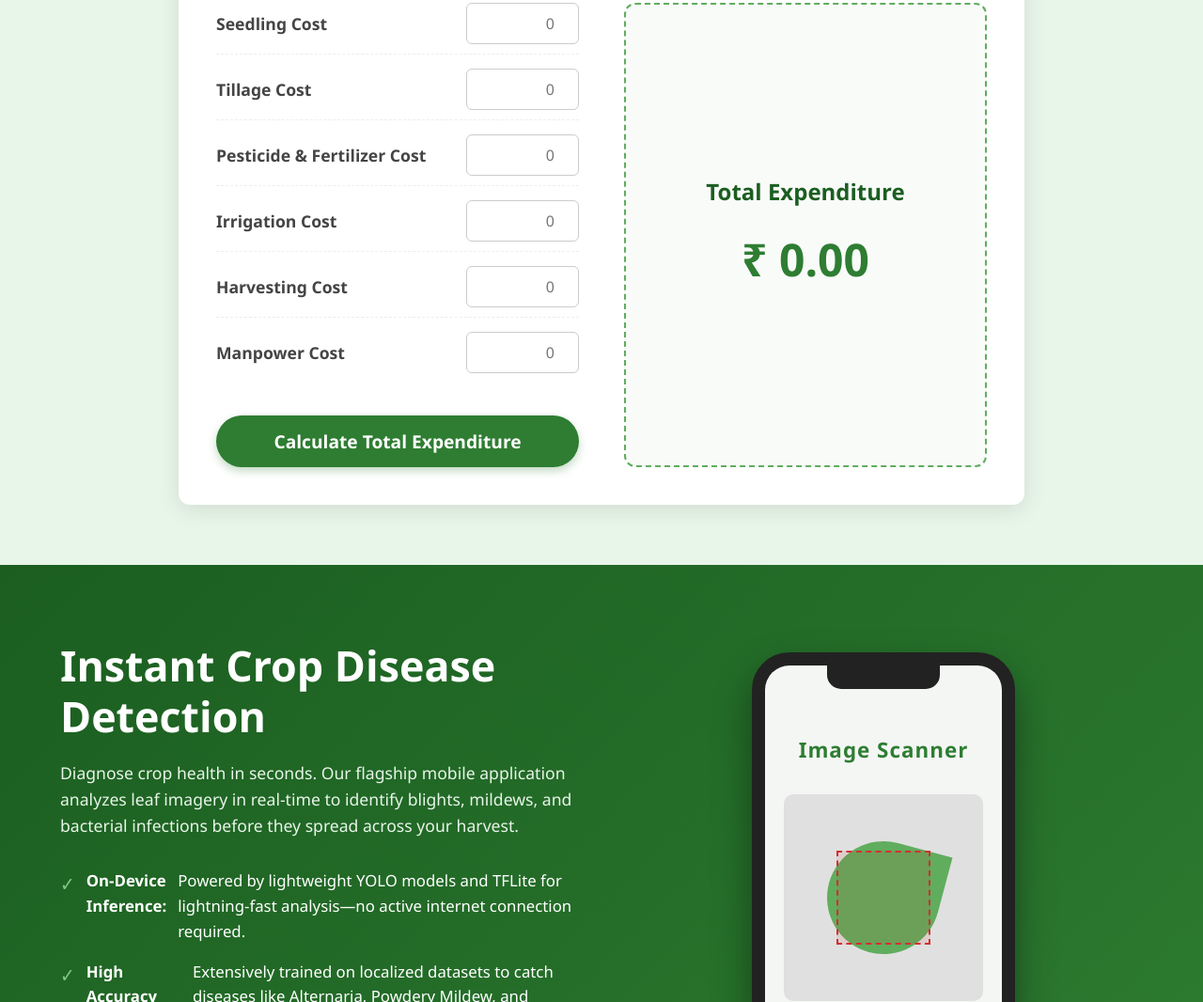
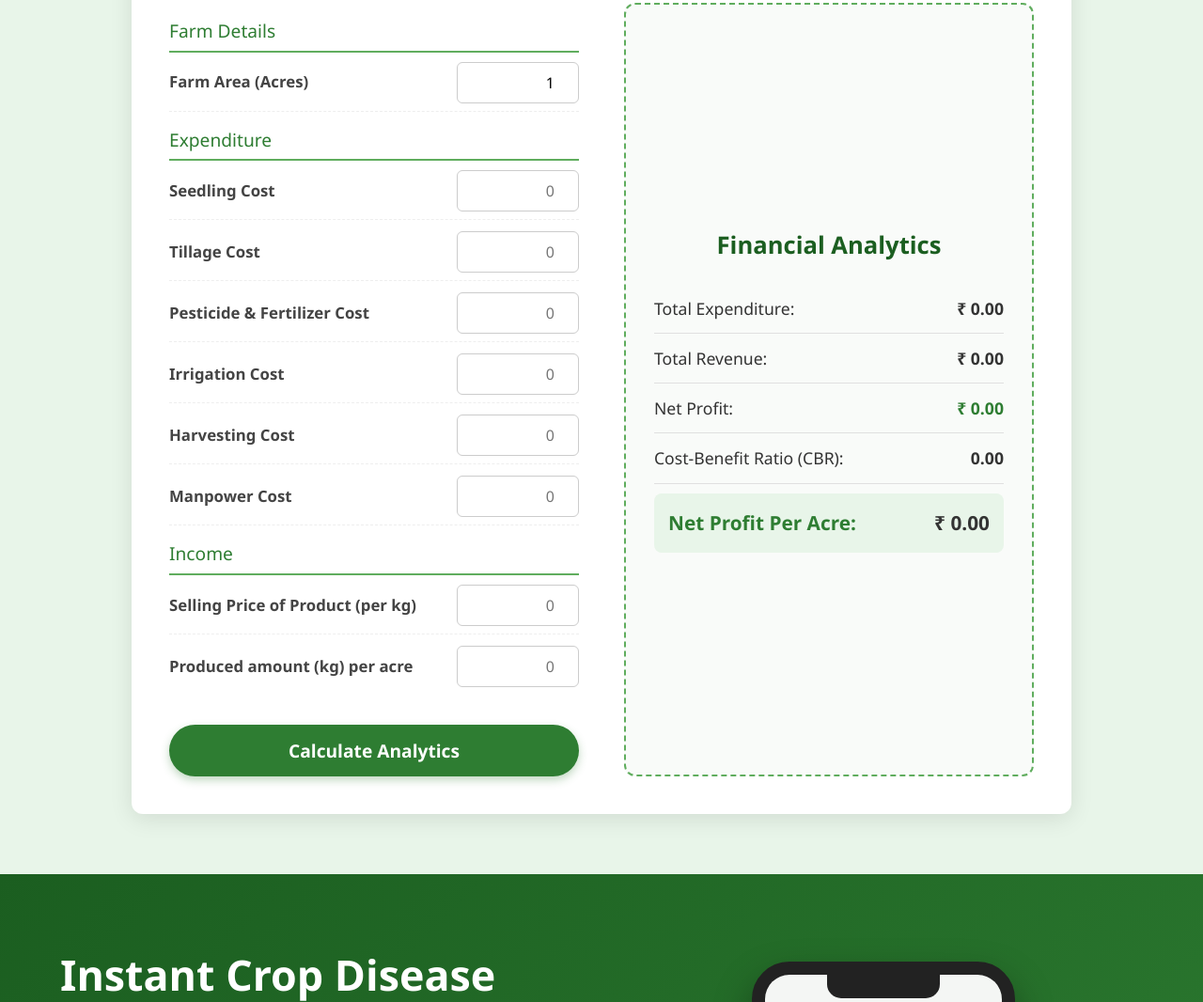
Before and after one commit to Sayan-gamer/Sayan-gamer.github.io, a plain HTML site: page index.html in a window 1280 px wide. Shown: the part 1671-2737 px from the top of the page at 94% size. Drawn offline with Linux system fonts and the light colour scheme.

Commit message:
upate of the acres

```diff
--- a/index.html
+++ b/index.html
@@ -47,24 +47,21 @@
         /* --- Mobile Navbar Responsive CSS --- */
         @media (max-width: 900px) {
             nav {
-                flex-direction: column; /* Stacks Logo above Links */
+                flex-direction: column;
                 align-items: stretch;
                 gap: 1rem;
                 padding: 1rem;
             }
             .nav-links {
                 width: 100%;
-                overflow-x: auto; /* Enables horizontal scrolling */
-                flex-wrap: nowrap; /* Forces one line for all buttons */
-                -webkit-overflow-scrolling: touch; /* Smooth scroll on iOS */
+                overflow-x: auto;
+                flex-wrap: nowrap;
+                -webkit-overflow-scrolling: touch;
                 padding-bottom: 5px;
-                /* Hide scrollbar for cleaner look */
                 -ms-overflow-style: none;
                 scrollbar-width: none;
             }
-            .nav-links::-webkit-scrollbar {
-                display: none;
-            }
+            .nav-links::-webkit-scrollbar { display: none; }
         }
 
         /* Global Section Titles */
@@ -80,7 +77,6 @@
         .slide-content h2 { font-size: 3rem; margin-bottom: 10px; font-weight: 700; text-transform: capitalize; }
         .slide-content p { font-size: 1.2rem; max-width: 700px; margin: 0 auto; }
 
-        /* Slider Navigation Arrows */
         .slider-arrow { position: absolute; top: 50%; transform: translateY(-50%); background: rgba(0,0,0,0.4); color: white; border: none; font-size: 2rem; padding: 15px 20px; cursor: pointer; z-index: 10; transition: 0.3s; user-select: none; }
         .slider-arrow:hover { background: var(--primary); }
         .arrow-prev { left: 0; border-radius: 0 5px 5px 0; }
@@ -95,23 +91,27 @@
         .about-content p { font-size: 1.15rem; color: #555; margin-bottom: 1.5rem; }
         .about-content p:last-child { margin-bottom: 0; }
 
-        /* 3. Cost Cutting / Benefit Calculator (Side-by-Side) */
+        /* 3. Cost Cutting / Benefit Calculator */
         .calculator-section { padding: 4rem 5%; background: #e8f5e9; }
-        .calc-wrapper { display: flex; justify-content: center; align-items: stretch; gap: 3rem; max-width: 900px; margin: 0 auto; background: white; padding: 2.5rem; border-radius: 12px; box-shadow: 0 5px 25px rgba(0,0,0,0.1); }
-        .calc-inputs { flex: 1; min-width: 300px; }
-        .calc-results { flex: 1; display: flex; flex-direction: column; justify-content: center; min-width: 300px; }
+        .calc-wrapper { display: flex; justify-content: center; align-items: stretch; gap: 3rem; max-width: 1000px; margin: 0 auto; background: white; padding: 2.5rem; border-radius: 12px; box-shadow: 0 5px 25px rgba(0,0,0,0.1); }
+        .calc-inputs { flex: 1; min-width: 320px; }
+        .calc-results { flex: 1; display: flex; flex-direction: column; justify-content: center; min-width: 320px; }
 
-        .calc-row { display: flex; justify-content: space-between; align-items: center; margin-bottom: 15px; border-bottom: 1px dashed #eee; padding-bottom: 10px; }
-        .calc-row label { font-size: 1.1rem; font-weight: 600; color: #444; }
-        .calc-row input { width: 120px; padding: 10px; border: 1px solid #ccc; border-radius: 6px; font-size: 1rem; text-align: right; transition: 0.3s; }
+        .calc-row { display: flex; justify-content: space-between; align-items: center; margin-bottom: 12px; border-bottom: 1px dashed #eee; padding-bottom: 8px; }
+        .calc-row label { font-size: 1.05rem; font-weight: 600; color: #444; }
+        .calc-row input { width: 130px; padding: 10px; border: 1px solid #ccc; border-radius: 6px; font-size: 1rem; text-align: right; transition: 0.3s; }
         .calc-row input:focus { border-color: var(--primary); outline: none; box-shadow: 0 0 5px rgba(46,125,50,0.3); }
+        .input-group-title { font-size: 1.2rem; color: var(--primary); margin-top: 15px; margin-bottom: 10px; border-bottom: 2px solid var(--primary-light); padding-bottom: 5px; }
 
         .calc-btn { width: 100%; padding: 14px; margin-top: 20px; background: var(--primary); color: white; font-size: 1.2rem; font-weight: bold; border: none; border-radius: 30px; cursor: pointer; transition: 0.3s; box-shadow: 0 4px 10px rgba(46, 125, 50, 0.3); }
         .calc-btn:hover { background: var(--dark); transform: translateY(-2px); }
 
-        .total-box { padding: 40px 20px; background: var(--bg); border: 2px dashed var(--primary-light); border-radius: 12px; text-align: center; height: 100%; display: flex; flex-direction: column; justify-content: center; }
-        .total-box h3 { color: var(--dark); font-size: 1.5rem; margin-bottom: 15px; }
-        .total-amount { color: var(--primary); font-size: 3rem; font-weight: 800; display: block; }
+        .total-box { padding: 30px; background: var(--bg); border: 2px dashed var(--primary-light); border-radius: 12px; height: 100%; display: flex; flex-direction: column; justify-content: center; }
+        .total-box h3 { color: var(--dark); font-size: 1.6rem; margin-bottom: 20px; text-align: center; }
+
+        .result-row { display: flex; justify-content: space-between; align-items: center; padding: 12px 0; border-bottom: 1px solid #e0e0e0; font-size: 1.1rem; }
+        .result-row:last-child { border-bottom: none; margin-top: 10px; font-size: 1.3rem; font-weight: bold; color: var(--primary); background: #e8f5e9; padding: 15px; border-radius: 8px; }
+        .result-row span.val { font-weight: bold; color: #333; }
 
         @media (max-width: 768px) {
             .calc-wrapper { flex-direction: column; gap: 2rem; }
@@ -155,7 +155,6 @@
             <a href="#contact">Contact Us</a>
             <a href="#login" class="login-btn">Login / Register</a>
 
-            <!-- Language Selector -->
             <div class="lang-selector">
                 <select id="language" onchange="changeLanguage()">
                     <option value="en">English</option>
@@ -233,13 +232,20 @@
         </div>
     </section>
 
-    <!-- 3. Cost Cutting / Cost Benefit Calculator (Left/Right Layout) -->
+    <!-- 3. Cost Cutting / Cost Benefit Calculator -->
     <section class="calculator-section" id="calculator">
         <h2 class="section-title">Cost Benefit Calculator</h2>
         <div class="calc-wrapper">
 
             <!-- Left Side: Input Values -->
             <div class="calc-inputs">
+                <div class="input-group-title">Farm Details</div>
+                <div class="calc-row">
+                    <label for="area">Farm Area (Acres)</label>
+                    <input type="number" id="area" placeholder="1" min="0.1" step="0.1" value="1" oninput="calculateExpenditure()">
+                </div>
+
+                <div class="input-group-title">Expenditure</div>
                 <div class="calc-row">
                     <label for="seedling">Seedling Cost</label>
                     <input type="number" id="seedling" placeholder="0" min="0" oninput="calculateExpenditure()">
@@ -260,19 +266,49 @@
                     <label for="harvest">Harvesting Cost</label>
                     <input type="number" id="harvest" placeholder="0" min="0" oninput="calculateExpenditure()">
                 </div>
-                <div class="calc-row" style="border-bottom: none;">
+                <div class="calc-row">
                     <label for="manpower">Manpower Cost</label>
                     <input type="number" id="manpower" placeholder="0" min="0" oninput="calculateExpenditure()">
                 </div>
 
-                <button class="calc-btn" onclick="calculateExpenditure()">Calculate Total Expenditure</button>
+                <div class="input-group-title">Income</div>
+                <div class="calc-row">
+                    <label for="pricePerKg">Selling Price of Product (per kg)</label>
+                    <input type="number" id="pricePerKg" placeholder="0" min="0" oninput="calculateExpenditure()">
+                </div>
+                <div class="calc-row" style="border-bottom: none;">
+                    <label for="yieldPerAcre">Produced amount (kg) per acre</label>
+                    <input type="number" id="yieldPerAcre" placeholder="0" min="0" oninput="calculateExpenditure()">
+                </div>
+
+                <button class="calc-btn" onclick="calculateExpenditure()">Calculate Analytics</button>
             </div>
 
-            <!-- Right Side: Calculated Total Output -->
+            <!-- Right Side: Calculated Analytics Output -->
             <div class="calc-results">
                 <div class="total-box">
-                    <h3>Total Expenditure</h3>
-                    <span class="total-amount">₹ <span id="total-output">0.00</span></span>
+                    <h3>Financial Analytics</h3>
+
+                    <div class="result-row">
+                        <span>Total Expenditure:</span>
+                        <span class="val">₹ <span id="total-output">0.00</span></span>
+                    </div>
+                    <div class="result-row">
+                        <span>Total Revenue:</span>
+                        <span class="val">₹ <span id="rev-output">0.00</span></span>
+                    </div>
+                    <div class="result-row">
+                        <span>Net Profit:</span>
+                        <span class="val" style="color: var(--primary);">₹ <span id="net-profit">0.00</span></span>
+                    </div>
+                    <div class="result-row">
+                        <span>Cost-Benefit Ratio (CBR):</span>
+                        <span class="val"><span id="cbr-output">0.00</span></span>
+                    </div>
+                    <div class="result-row">
+                        <span>Net Profit Per Acre:</span>
+                        <span class="val">₹ <span id="profit-acre-output">0.00</span></span>
+                    </div>
                 </div>
             </div>
 
@@ -335,7 +371,6 @@
         function resetTimer() { clearInterval(slideTimer); startTimer(); }
         startTimer();
 
-        // --- Language Selector Logic (Placeholder) ---
         function changeLanguage() {
             const lang = document.getElementById("language").value;
             console.log("Language switched to: " + lang);
@@ -343,6 +378,8 @@
 
         // --- Calculator Logic ---
         function calculateExpenditure() {
+            // Get Input Values
+            const area = parseFloat(document.getElementById('area').value) || 1; // Default to 1 to avoid NaN
             const seedling = parseFloat(document.getElementById('seedling').value) || 0;
             const tillage = parseFloat(document.getElementById('tillage').value) || 0;
             const pest = parseFloat(document.getElementById('pest').value) || 0;
@@ -350,9 +387,29 @@
             const harvest = parseFloat(document.getElementById('harvest').value) || 0;
             const manpower = parseFloat(document.getElementById('manpower').value) || 0;
 
-            const total = seedling + tillage + pest + irrigation + harvest + manpower;
+            // New Yield and Pricing Inputs
+            const pricePerKg = parseFloat(document.getElementById('pricePerKg').value) || 0;
+            const yieldPerAcre = parseFloat(document.getElementById('yieldPerAcre').value) || 0;
 
-            document.getElementById('total-output').innerText = total.toFixed(2);
+            // Perform Calculations
+            const totalExpenditure = seedling + tillage + pest + irrigation + harvest + manpower;
+
+            // Revenue is now calculated dynamically from Yield and Price/kg
+            const totalYieldKg = area * yieldPerAcre;
+            const revenue = totalYieldKg * pricePerKg;
+
+            const netProfit = revenue - totalExpenditure;
+            const profitPerAcre = netProfit / area;
+
+            // CBR formula: Total Benefits (Revenue) / Total Costs
+            const cbr = totalExpenditure > 0 ? (revenue / totalExpenditure) : 0;
+
+            // Update Output Fields
+            document.getElementById('total-output').innerText = totalExpenditure.toFixed(2);
+            document.getElementById('rev-output').innerText = revenue.toFixed(2);
+            document.getElementById('net-profit').innerText = netProfit.toFixed(2);
+            document.getElementById('cbr-output').innerText = cbr.toFixed(2) + " : 1";
+            document.getElementById('profit-acre-output').innerText = profitPerAcre.toFixed(2);
         }
     </script>
 </body>
```
